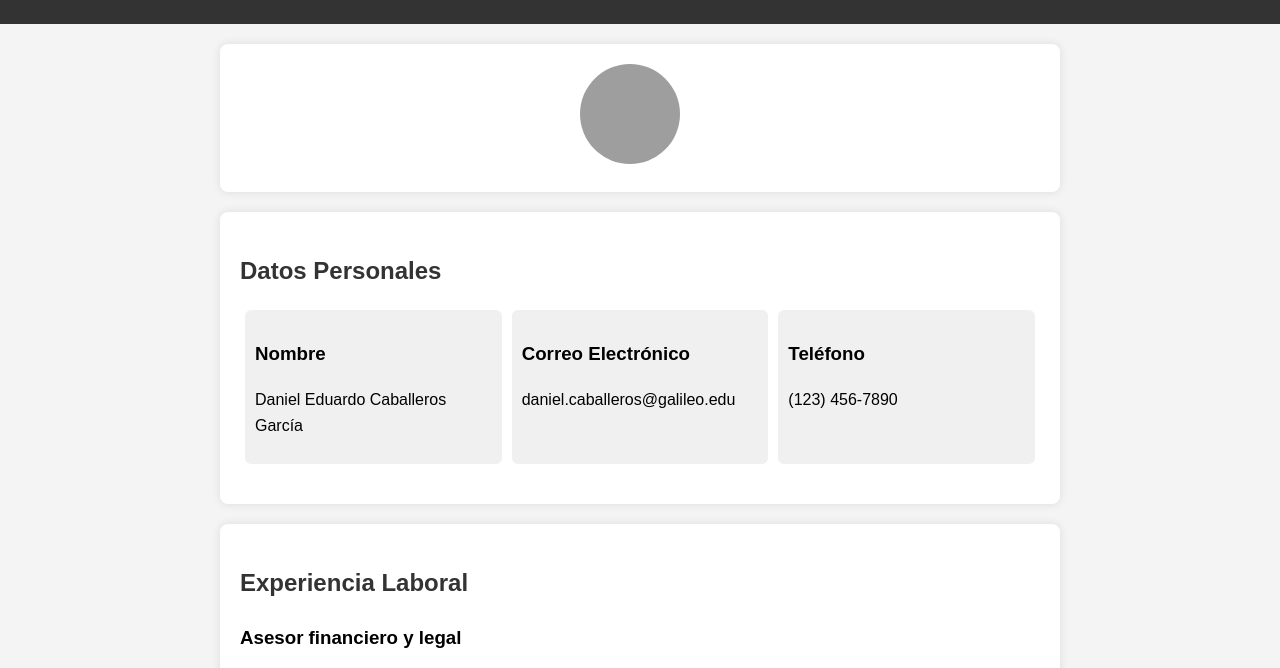
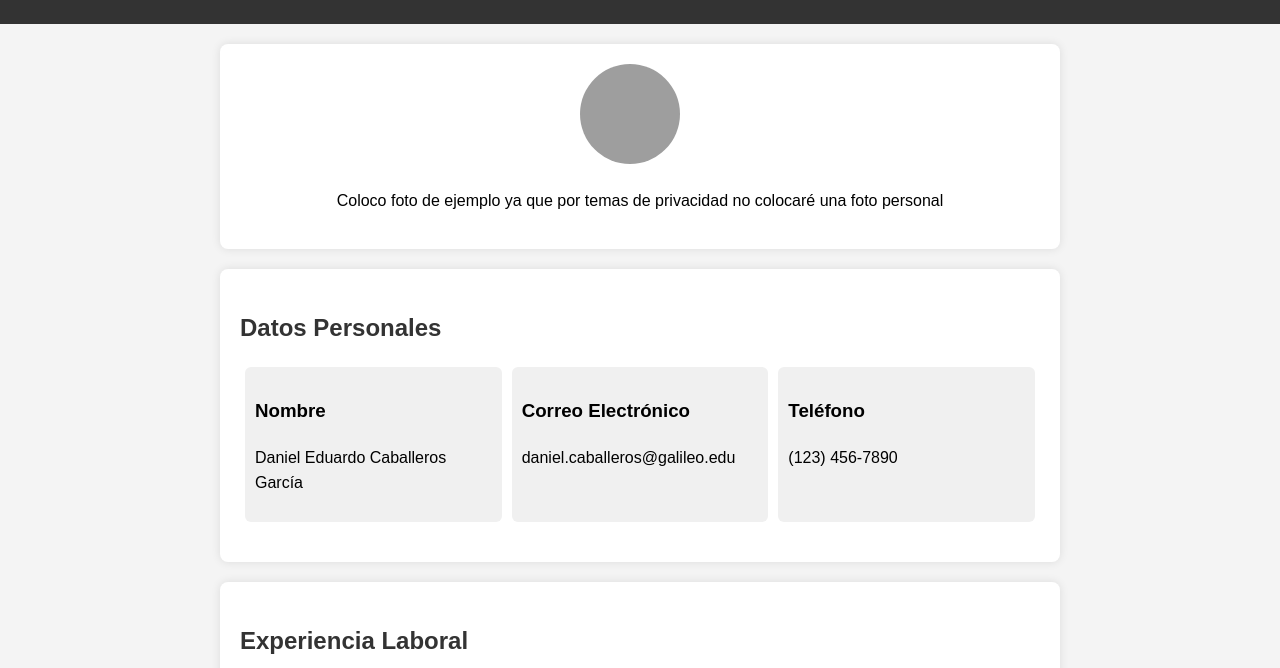
Before and after one commit to DannyCaba/DannyCaba.github.io, a plain HTML site: page index.html in a window 1280 px wide. Shown: the part 102-770 px from the top of the page. Drawn offline with Linux system fonts and the light colour scheme; grey boxes are pictures that could not be loaded.

Commit message:
Update index.html

```diff
--- a/index.html
+++ b/index.html
@@ -75,6 +75,7 @@
     <section>
         <div style="text-align: center;">
             <img class="profile-pic" src="https://encrypted-tbn0.gstatic.com/images?q=tbn:ANd9GcSwDGsAmj8R_DJmjAqiu8hClxAt8Nls4GAU0a8zg4Wmpw&s" alt="Foto de perfil">
+            <p>Coloco foto de ejemplo ya que por temas de privacidad no colocaré una foto personal</p>
         </div>
     </section>
 
```
